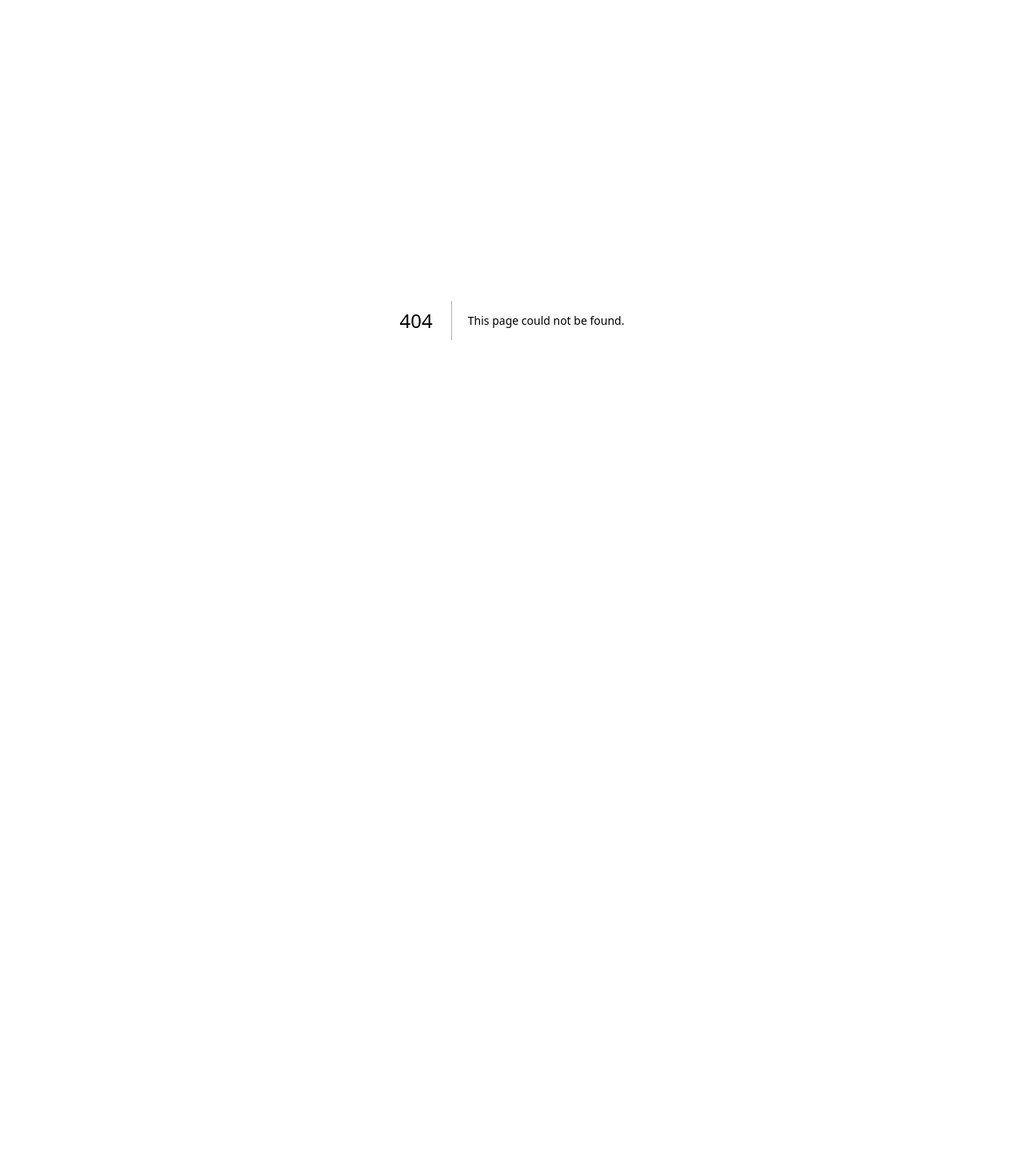
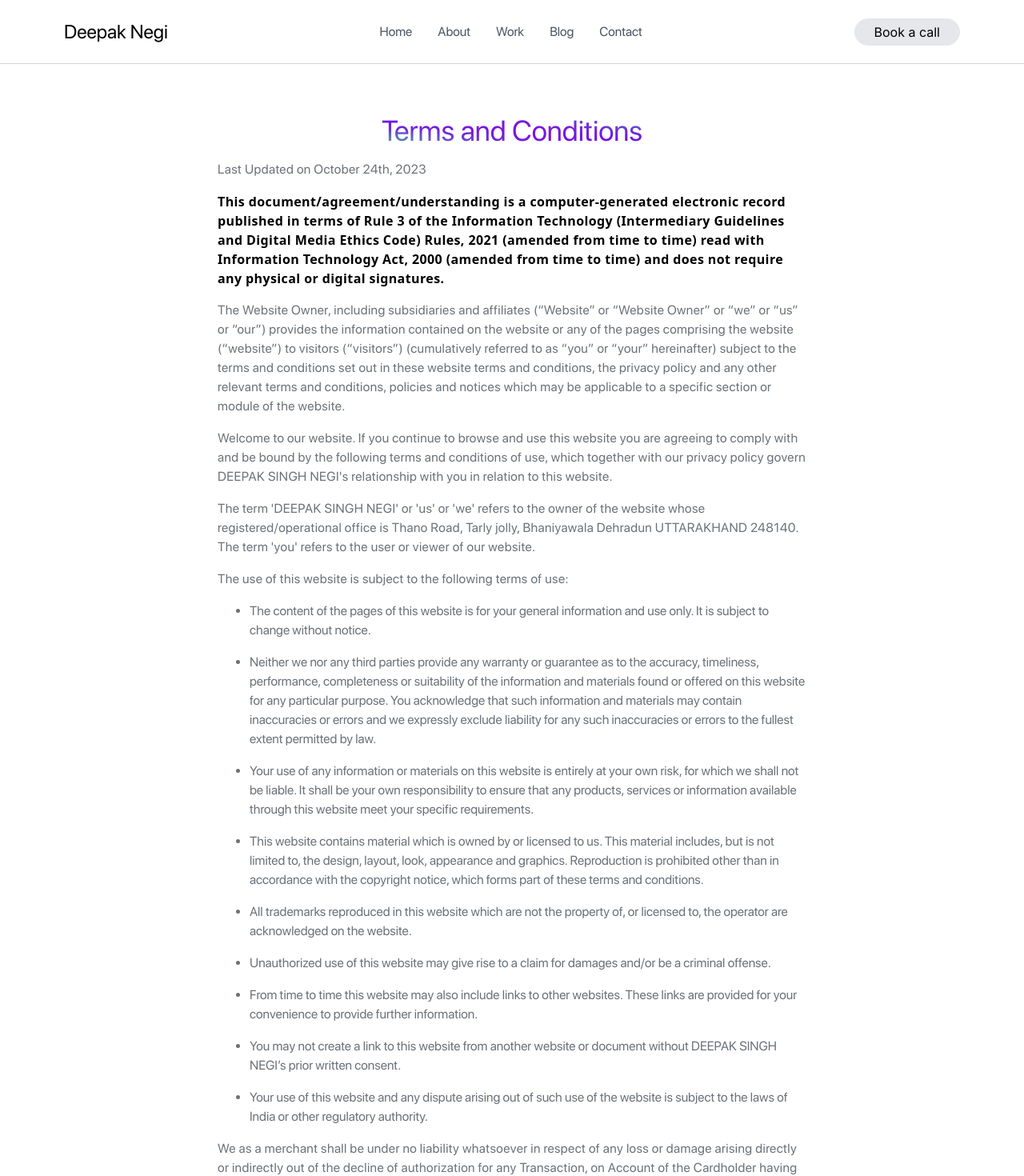
Before and after one commit to in-deepaknegi/deepaknegi-in, a Next.js app: page /terms in a window 1280 px wide. Before the commit this address had no page. Shown: the top 1470 px of the page at 80% size. Before the commit the page ends 800 px from the top, so only its background shows below. Built offline with nearby package versions, Linux system fonts and the light colour scheme.

Commit message:
added Terms and Conditions

```diff
--- a/app/privacy/page.jsx
+++ b/app/privacy/page.jsx
@@ -6,8 +6,7 @@ const Privacy = () => {
     return (
         <>
             <Navbar />
-            <main className='font-sf'>
-                <section className='relative max-w-4xl mx-auto px-10 w-full mb-20'>
+            <main className='relative max-w-4xl mx-auto px-10 mb-20 w-full font-sf'>
                 <article className='mx-10 privacy'>
                     <h1 className='mt-16 text-4xl text-center gradient-cool'>Privacy Policy</h1>
                     <p >Last Updated on October 24th, 2023</p>
@@ -83,7 +82,6 @@ const Privacy = () => {
                         By using our website, you agree to this Privacy Policy and our Terms of Service.
                     </p>
                 </article>
-                </section>
             </main>
             <Footer />
         </>
--- /dev/null
+++ b/app/terms/page.tsx
@@ -0,0 +1,71 @@
+import Footer from '@/components/Footer'
+import Navbar from '@/components/Navbar'
+import React from 'react'
+
+const Terms = () => {
+    return (
+        <>
+            <Navbar />
+            <main className='relative max-w-4xl mx-auto px-10 mb-20 w-full font-sf'>
+                <article className='mx-10 privacy'>
+                    <h1 className='mt-16 text-4xl text-center gradient-cool'>Terms and Conditions</h1>
+                    <p >Last Updated on October 24th, 2023</p>
+
+                    <p className='!text-black font-semibold font-sans'>
+                        This document/agreement/understanding is a computer-generated electronic record published in terms of Rule 3 of the Information Technology (Intermediary Guidelines and Digital Media Ethics Code) Rules, 2021 (amended from time to time) read with Information Technology Act, 2000 (amended from time to time) and does not require any physical or digital signatures.
+                    </p>
+
+                    <p>
+                        The Website Owner, including subsidiaries and affiliates (“Website” or “Website Owner” or “we” or “us” or “our”) provides the information contained on the website or any of the pages comprising the website (“website”) to visitors (“visitors”) (cumulatively referred to as “you” or “your” hereinafter) subject to the terms and conditions set out in these website terms and conditions, the privacy policy and any other relevant terms and conditions, policies and notices which may be applicable to a specific section or module of the website.
+                    </p>
+                    <p>
+                        Welcome to our website. If you continue to browse and use this website you are agreeing to comply with and be bound by the following terms and conditions of use, which together with our privacy policy govern DEEPAK SINGH NEGI&apos;s relationship with you in relation to this website.
+                    </p>
+                    <p>
+                        The term &apos;DEEPAK SINGH NEGI&apos; or &apos;us&apos; or &apos;we&apos; refers to the owner of the website whose registered/operational office is Thano Road, Tarly jolly, Bhaniyawala Dehradun UTTARAKHAND 248140. The term &apos;you&apos; refers to the user or viewer of our website.
+                    </p>
+
+                    <p>
+                        The use of this website is subject to the following terms of use:
+                    </p>
+                    <ul className='list-disc ml-10'>
+                        <li>
+                            The content of the pages of this website is for your general information and use only. It is subject to change without notice.
+                        </li>
+                        <li>
+                            Neither we nor any third parties provide any warranty or guarantee as to the accuracy, timeliness, performance, completeness or suitability of the information and materials found or offered on this website for any particular purpose. You acknowledge that such information and materials may contain inaccuracies or errors and we expressly exclude liability for any such inaccuracies or errors to the fullest extent permitted by law.
+                        </li>
+                        <li>
+                            Your use of any information or materials on this website is entirely at your own risk, for which we shall not be liable. It shall be your own responsibility to ensure that any products, services or information available through this website meet your specific requirements.
+                        </li>
+                        <li>
+                            This website contains material which is owned by or licensed to us. This material includes, but is not limited to, the design, layout, look, appearance and graphics. Reproduction is prohibited other than in accordance with the copyright notice, which forms part of these terms and conditions.
+                        </li>
+                        <li>
+                            All trademarks reproduced in this website which are not the property of, or licensed to, the operator are acknowledged on the website.
+                        </li>
+                        <li>
+                            Unauthorized use of this website may give rise to a claim for damages and/or be a criminal offense.
+                        </li>
+                        <li>
+                            From time to time this website may also include links to other websites. These links are provided for your convenience to provide further information.
+                        </li>
+                        <li>
+                            You may not create a link to this website from another website or document without DEEPAK SINGH NEGI’s prior written consent.
+                        </li>
+                        <li>
+                            Your use of this website and any dispute arising out of such use of the website is subject to the laws of India or other regulatory authority.
+                        </li>
+                    </ul>
+
+                    <p>
+                        We as a merchant shall be under no liability whatsoever in respect of any loss or damage arising directly or indirectly out of the decline of authorization for any Transaction, on Account of the Cardholder having exceeded the preset limit mutually agreed by us with our acquiring bank from time to time
+                    </p>
+                </article>
+            </main>
+            <Footer />
+        </>
+    )
+}
+
+export default Terms
--- a/components/Footer.jsx
+++ b/components/Footer.jsx
@@ -28,6 +28,10 @@ const Footer = () => {
                 <span className='text-sm text-gray-500 underline ml-20'>
                     <a href="/privacy">Privacy Policy</a>
                 </span>
+                <span className='text-sm text-gray-500 underline ml-4'>
+                    <a href="/terms">Terms and Conditions</a>
+                </span>
+
             </div>
         </footer>
     )
```
Lines whose indentation alone changed are shown as unchanged.
